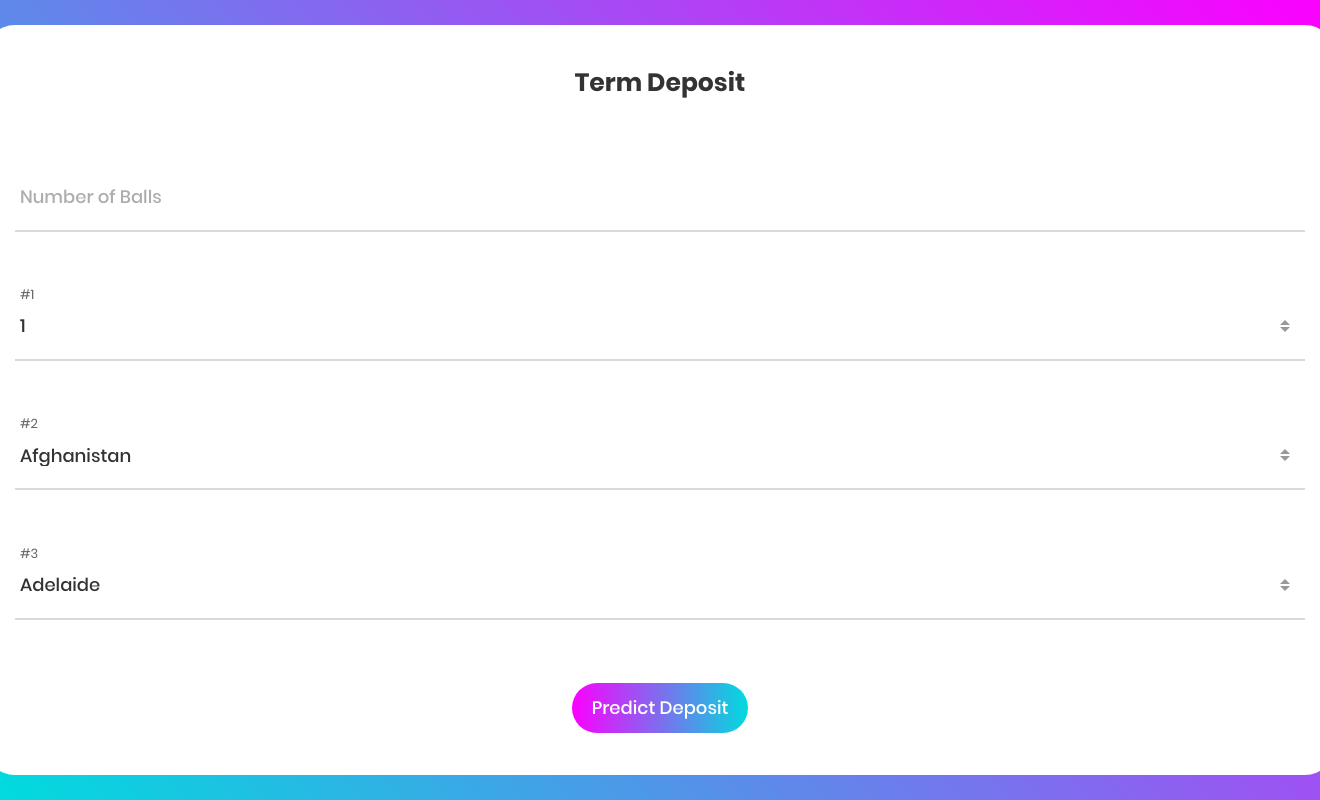
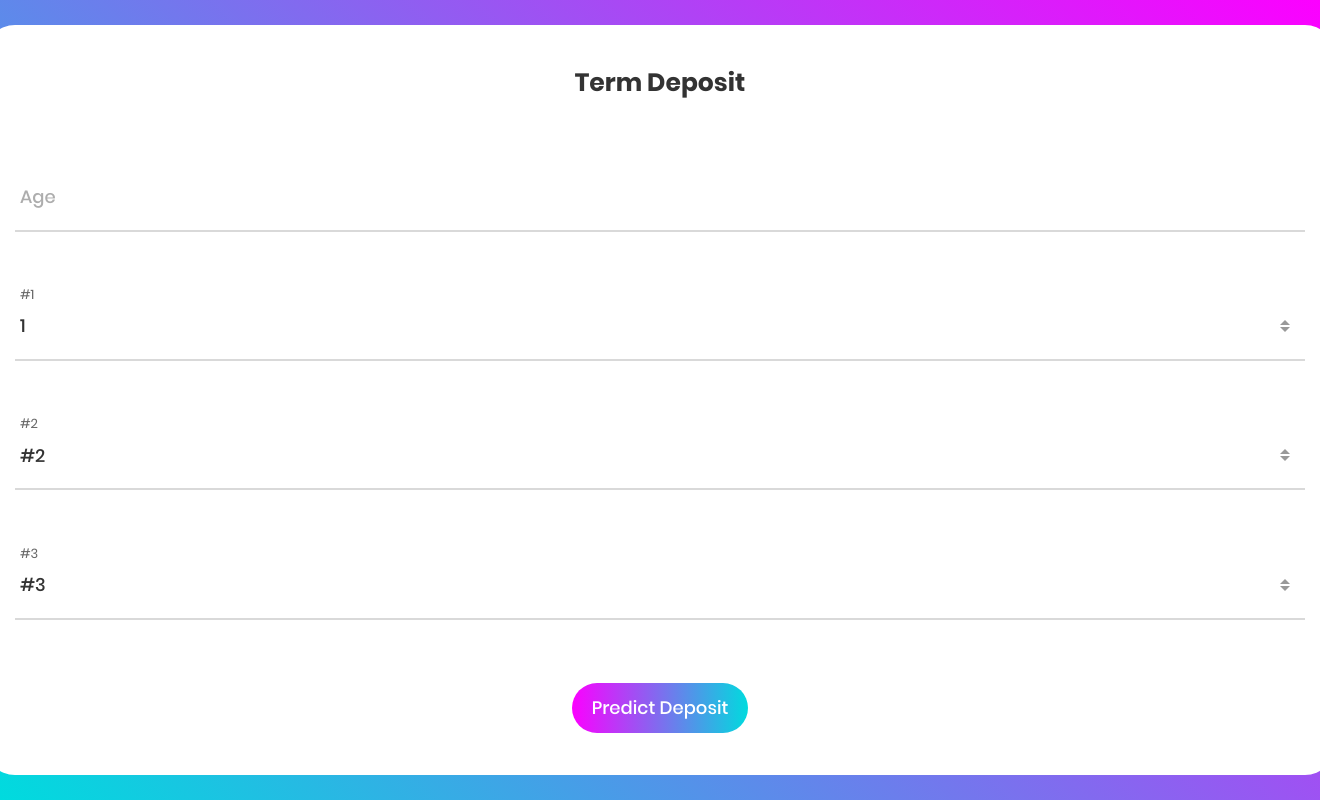
Before and after one commit to CibhiBaskar/Bank-Performance-Dashboard, a Flask app: page /predict in a window 1320 px wide. Run offline with Flask 2, Linux system fonts and the light colour scheme; some libraries are stand-ins or nearby versions.

Commit message:
Update predict.html

```diff
--- a/templates/predict.html
+++ b/templates/predict.html
@@ -36,7 +36,7 @@
 					</span>
 						<div class="wrap-input100 validate-input" data-validate="Name is required">
 							<span class="label-input100"></span>
-							<input class="input100" type="text" name="Age" placeholder="Number of Balls">
+							<input class="input100" type="text" name="Age" placeholder="Age">
 							<span class="focus-input100"></span>
 						</div>
 
@@ -55,7 +55,7 @@
 						<span class="label-input100">#2</span>
 						<div>
 							<select class="selection-2 select2-hidden-accessible" name="#2" tabindex="-1" aria-hidden="true">
-								<option value="0">Afghanistan</option>
+								<option value="0">#2</option>
 						        <option value="1">Australia</option>
 						        <option value="2">Bangladesh</option>
 						        <option value="3">England</option>
@@ -77,7 +77,7 @@
 						<span class="label-input100">#3</span>
 						<div>
 							<select class="selection-2 select2-hidden-accessible" name="#3" tabindex="-1" aria-hidden="true">
-								<option value="0">Adelaide</option>
+								<option value="0">#3</option>
 							    <option value="1">Ahmedabad</option>
 							    <option value="2">Auckland</option>
 							    <option value="3">Bengaluru</option>
```
